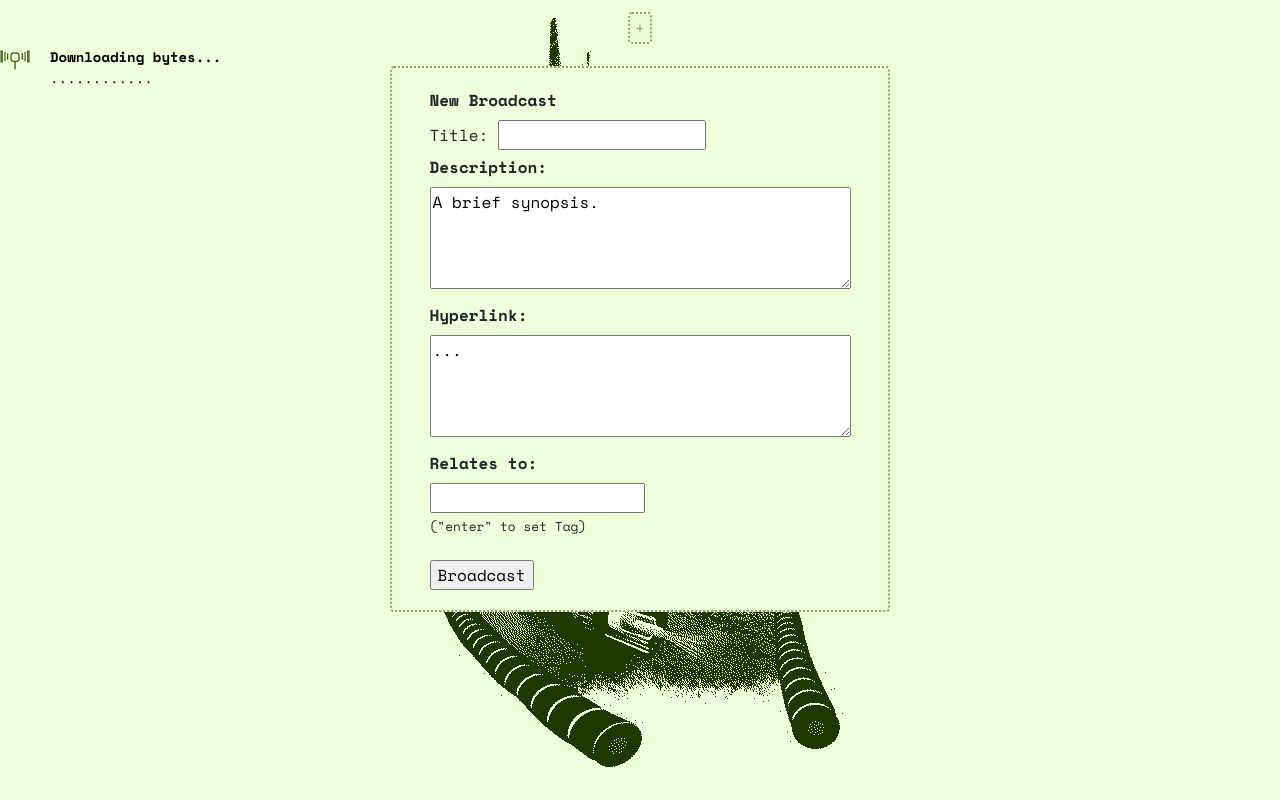
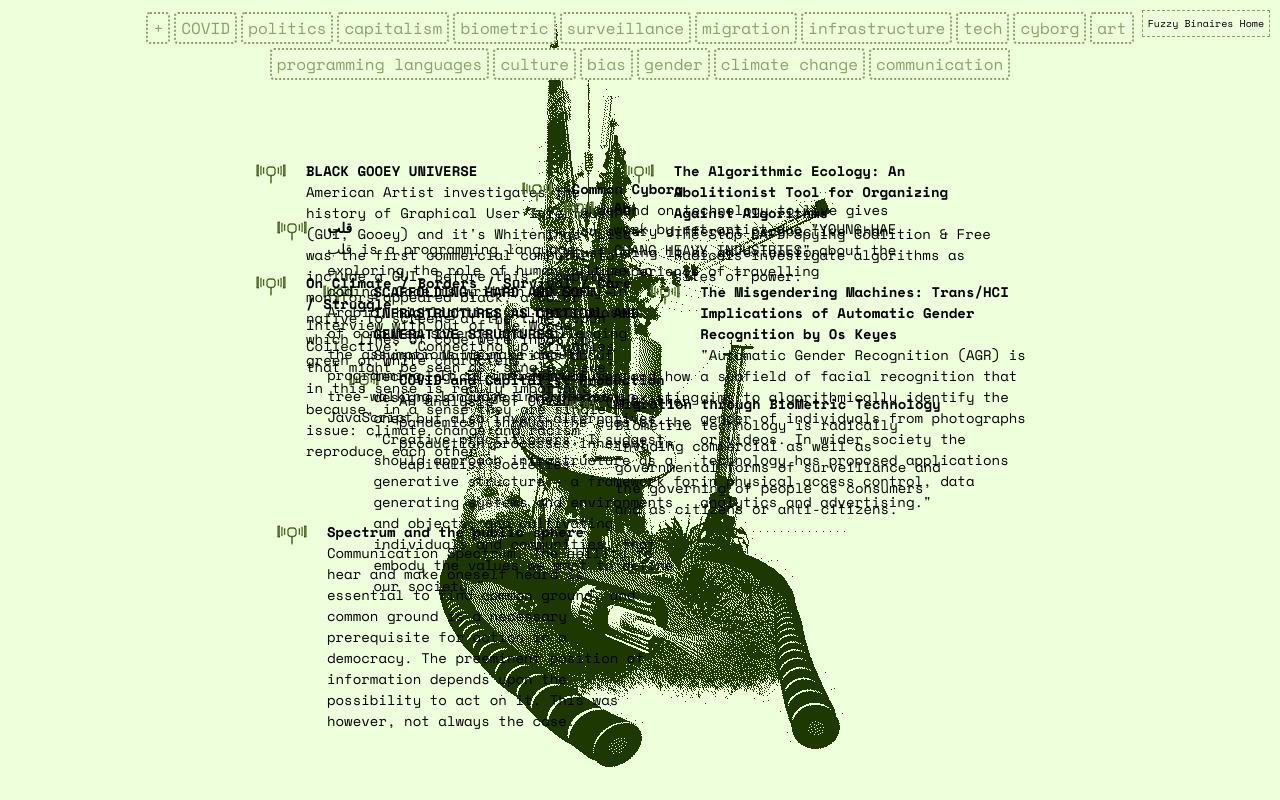
Before and after one commit to fuzzy-binaires/antennaRoom, a plain HTML site: page index.html in a window 1280 px wide. Drawn offline with nearby package versions, Linux system fonts and the light colour scheme; no server answers.

Commit message:
Freezing DB on server to a local json, to allow access to static page without the digital ocean server. Added FuzzyPill

```diff
--- a/css/style.css
+++ b/css/style.css
@@ -110,3 +110,40 @@ a:visited {
 	clear: both;
 	padding-top: 15px;
 }
+
+/* HOME PILL */
+
+.fuzzyHomePill{
+	position: fixed;
+	z-index: 99;
+	cursor: pointer;
+	transition: all .1s ease-in;
+
+	border: thin dashed var(--primary-green);
+	font-size: 10px;
+	padding: 5px;
+}
+
+.fuzzyHomePill:hover{
+	transform: scale(1.1);
+}
+
+.pill-top-left {
+	top: 5px;
+	left: 5px;
+}
+
+.pill-top-right {
+	top: 10px;
+	right: 10px;
+}
+
+.pill-bottom-left {
+	bottom: 5px;
+	left: 5px;
+}
+
+.pill-bottom-right {
+	bottom: 5px;
+	right: 10px;
+}
--- a/index.html
+++ b/index.html
@@ -29,6 +29,9 @@
 </head>
 
 <body>
+
+
+	<div class="fuzzyHomePill pill-top-right"><a href="http://www.fuzzybinaires.org" target="_blank"> Fuzzy Binaires Home</a></div>
 
 
 	<!-- TAGS CONTAINER -->
@@ -77,30 +80,30 @@
 
 			<!-- FORM -->
 
-			<div> <strong>New Broadcast</strong>
-				<h1> </h1>
+			<div> <strong style="color: red;"> :: Connections Interrupted<br>:: No new broadcasts allowed   :( </strong>
+				<h1 > </h1>
 				<form id="newPillForm" action="javascript:sendFormData()">
 
 					<!-- TITLE -->
 					<div>
 						<label for="titulo">Title:</label>
-						<input name="titulo" type="text" cols="40" value="" tabindex="1" />
+						<input disabled name="titulo" type="text" cols="40" value="" tabindex="1" />
 					</div>
 
 
 					<!-- DESCRIPTION -->
 					<dt><label for="descripcion">Description:</label></dt>
-					<dd><textarea rows="4" cols="40" name="descripcion" tabindex="2">A brief synopsis.</textarea></dd>
+					<dd><textarea disabled rows="4" cols="40" name="descripcion" tabindex="2">A brief synopsis.</textarea></dd>
 
 					<!-- LINK -->
 					<dt><label for="code">Hyperlink:</label></dt>
-					<dd><textarea rows="4" cols="40" name="hyperlink" tabindex="3">...</textarea></dd>
+					<dd><textarea disabled rows="4" cols="40" name="hyperlink" tabindex="3">...</textarea></dd>
 
 					<!-- TAGS -->
 					<dt><label>Relates to:</label></dt>
 					<dd>
 						<div class="ui-widget">
-							<input id="tagSearchBox" tabindex="4">
+							<input disabled id="tagSearchBox" tabindex="4">
 						</div>
 						<small> ("enter" to set Tag) </small>
 						<div id="tagListInForm">
@@ -110,7 +113,7 @@
 					</dd>
 
 					<div id="submitButtonContainer">
-						<input id="formSubmitButton" type="submit" value="Broadcast" tabindex="5">
+						<input disabled id="formSubmitButton" type="submit" value="Broadcast" tabindex="5">
 					</div>
 				</form>
 			</div>
@@ -119,7 +122,7 @@
 		</div>
 	</div>
 
-	<!-- <script src="js/data.js"></script> -->
+	<script src="js/dbServer.js"></script>
 	<script src="js/controller.js"></script>
 
 
--- a/js/controller.js
+++ b/js/controller.js
@@ -9,18 +9,18 @@ var justAddedNewTag = false; // FOR WEIRD FORM BEHAVIOUR (SEE: addTagItem())
 
 $(document).ready(function () {
 
-	rsp = $.ajax
-	({
-		type: "GET",
-		dataType: 'application/json',
-		async: false,
-		url: 'http://www.fuzzy-binaires.org/borders_flask_server/antenna_to_server',
-		success: function () { alert("Thanks!"); },
-		failure: function () { alert("Error!"); }
-	});
+	// rsp = $.ajax
+	// ({
+	// 	type: "GET",
+	// 	dataType: 'application/json',
+	// 	async: false,
+	// 	url: 'http://www.fuzzy-binaires.org/borders_flask_server/antenna_to_server',
+	// 	success: function () { alert("Thanks!"); },
+	// 	failure: function () { alert("Error!"); }
+	// });
 
-	dbData = JSON.parse(rsp.responseText).data
-	// dbData = data;
+	// dbData = JSON.parse(rsp.responseText).data
+	dbData = data;
 	console.log(dbData.pills);
 
 
--- /dev/null
+++ b/js/dbServer.js
@@ -0,0 +1,112 @@
+var data = {
+	"pills": [
+		{
+			"description": "An analysis of COVID-19 (and other pandemics) through the eyes of the production processes inherent in capitalist societies",
+			"link": "http://chuangcn.org/2020/02/social-contagion/",
+			"tags": [
+				"COVID",
+				"politics",
+				"capitalism"
+			],
+			"title": "COVID and Capitalist Production"
+		},
+		{
+			"description": "Biometric technology is radically invading commercial as well as governmental forms of surveillance and the governing of people as consumers and as citizens or anti-citizens.",
+			"link": "https://spheres-journal.org/contribution/the-body-border-governing-irregular-migration-through-biometric-technology/",
+			"tags": [
+				"biometric",
+				"surveillance",
+				"politics",
+				"migration"
+			],
+			"title": "Migration through BioMetric Technology"
+		},
+		{
+			"description": "Shannon Mattern writes about technological infrastructures and how designers can not only *show* existing ones but also invent alternatives. \"Creative practitioners, I suggest, should approach infrastructure as a generative structure \u2013 a framework for generating systems and environments and objects, and cultivating individuals and communities, that embody the values we want to define our society.\"",
+			"link": "https://spheres-journal.org/contribution/scaffolding-hard-and-soft-infrastructures-as-critical-and-generative-structures/",
+			"tags": [
+				"infrastructure"
+			],
+			"title": "SCAFFOLDING, HARD AND SOFT \u2013 INFRASTRUCTURES AS CRITICAL AND GENERATIVE STRUCTURES "
+		},
+		{
+			"description": "American Artist investigates the history of Graphical User Interfaces (GUI, Gooey) and it's Whitening: \"Lisa was the first commercial computer to include a GUI. Before this, computer monitors\nappeared black, a color native to screens at the time, upon which lines of code were input in green or white characters.\"",
+			"link": "https://unbag.net/end/black-gooey-universe",
+			"tags": [
+				"tech",
+				"politics"
+			],
+			"title": "BLACK GOOEY UNIVERSE"
+		},
+		{
+			"description": "To depend on technology to live gives you a very different perspective than just using it as an extension.",
+			"link": "https://granta.com/common-cyborg/",
+			"tags": [
+				"tech",
+				"cyborg"
+			],
+			"title": "Common Cyborg"
+		},
+		{
+			"description": "work by net artist duo \"Y0UNG-HAE CHANG HEAVY INDUSTRIES\" about the experience of travelling",
+			"link": "https://www.youtube.com/watch?v=K240s9i8zBM",
+			"tags": [
+				"art",
+				"migration"
+			],
+			"title": "Ah"
+		},
+		{
+			"description": "\u0642\u0644\u0628 is a programming language exploring the role of human culture in coding. Code is written entirely in Arabic, highlighting cultural biases of computer science and challenging the assumptions we make about programming. It is implemented as a tree-walking language interpreter in JavaScript.",
+			"link": "https://nas.sr/%D9%82%D9%84%D8%A8/",
+			"tags": [
+				"tech",
+				"programming languages",
+				"culture",
+				"bias"
+			],
+			"title": "\u0642\u0644\u0628"
+		},
+		{
+			"description": "\"Automatic Gender Recognition (AGR) is a subfield of facial recognition that aims to algorithmically identify the gender of individuals from photographs or videos. In wider society the technology has proposed applications in physical access control, data analytics and advertising.\"",
+			"link": "https://ironholds.org/resources/papers/agr_paper.pdf",
+			"tags": [
+				"tech",
+				"bias",
+				"gender"
+			],
+			"title": "The Misgendering Machines: Trans/HCI Implications of Automatic Gender Recognition by Os Keyes"
+		},
+		{
+			"description": "Interview with Out of the Woods Collective: \"Connecting up struggles that might be seen as \u2018single issue\u2019 in this sense is really important because, in a sense they are single issue: climate change and racism reproduce each other.\"",
+			"link": "https://www.basepublication.org/?p=474",
+			"tags": [
+				"politics",
+				"migration",
+				"climate change"
+			],
+			"title": "On Climate / Borders / Survival / Care / Struggle"
+		},
+		{
+			"description": "The Stop LAPD Spying Coalition & Free Radicals investigate algorithms as sites of power.",
+			"link": "https://freerads.org/2020/03/02/the-algorithmic-ecology-an-abolitionist-tool-for-organizing-against-algorithms/",
+			"tags": [
+				"bias",
+				"tech",
+				"politics",
+				"surveillance"
+			],
+			"title": "The Algorithmic Ecology: An Abolitionist Tool for Organizing Against Algorithms"
+		},
+		{
+			"title": "Spectrum and the public sphere",
+			"description": "Communication Spectrum.\nThe ability to hear and make oneself heard is essential to find common ground, and common ground is a necessary prerequisite for action in a democracy.\nThe preeminent position of information depends upon the possibility to act on it. This was however, not always the case.",
+			"link": "https://spheres-journal.org/contribution/spectrum-access-and-the-public-sphere/",
+			"tags": [
+				"communication",
+				"infrastructure",
+				"bias"
+			]
+		}
+	]
+}
```
